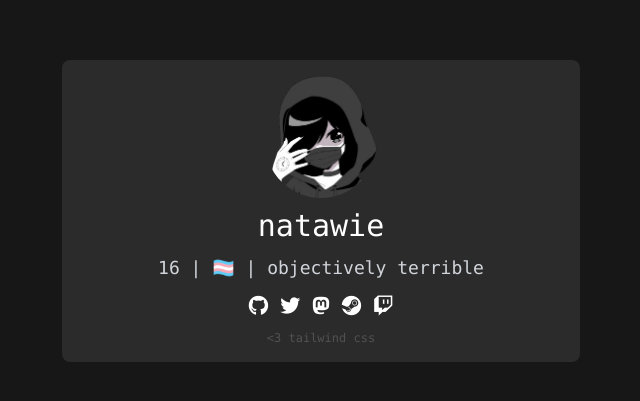
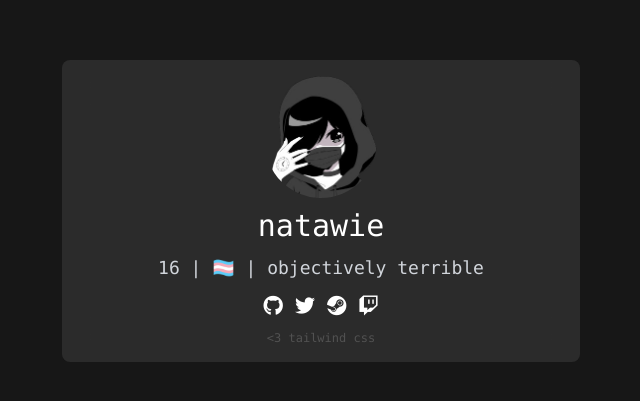
Before and after one commit to natawie/natawie.gay, a website: page index.html in a window 1280 px wide. Shown: the part 189-590 px from the top of the page, without its empty margins (319-959 px from the left). Drawn offline with Linux system fonts and the light colour scheme.

Commit message:
fix some links not working

```diff
--- a/index.html
+++ b/index.html
@@ -18,9 +18,9 @@
                 <p class="text-lg md:text-xl">
                     <a href="https://github.com/natawie"><i class="fab fa-github"></i></a>
                     <a href="https://twitter.com/TransGirlKeebs"><i class="fab fa-twitter"></i></a>
-                    <a rel="me" href="https://mastodon.lol/@natawie"><i class="fab fa-mastodon"></i></a>
-                    <a href="https://steamcommunity.com/id/akurushimi"><i class="fab fa-steam"></i></a>
-                    <a href="https://twitch.tv/akurushimi"><i class="fab fa-twitch"></i></a>
+                    <!--<a rel="me" href="https://mastodon.lol/@natawie"><i class="fab fa-mastodon"></i></a>-->
+                    <a href="https://steamcommunity.com/id/natawiee"><i class="fab fa-steam"></i></a>
+                    <a href="https://twitch.tv/nnatawie"><i class="fab fa-twitch"></i></a>
                 </p>
                 <p class="text-neutral-600 text-xs"><3 tailwind css</p>
             </div>
```
